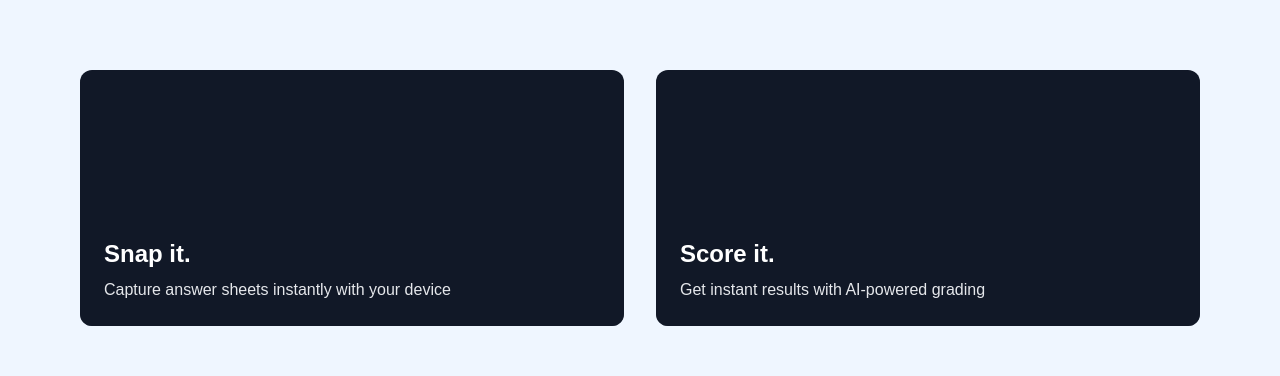
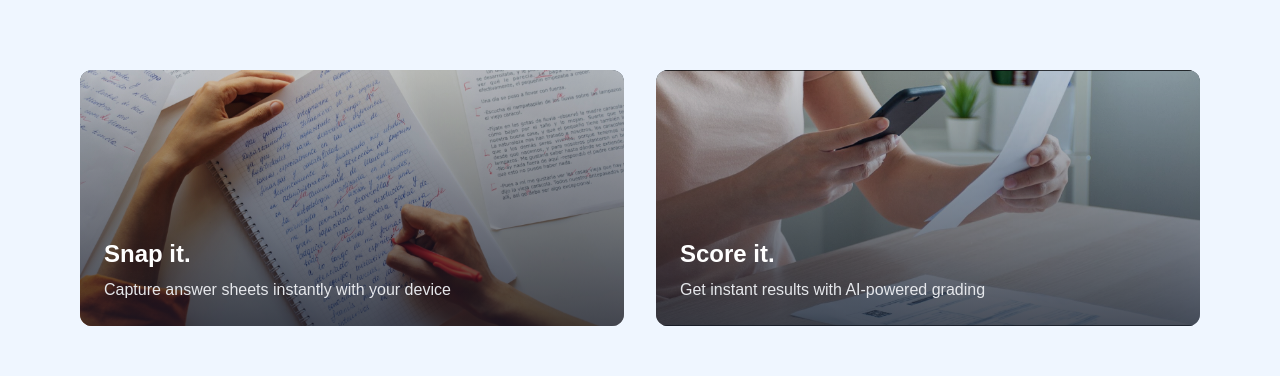
Before and after one commit to MykiellDeovennPagayonan/snapscore-web, a Next.js app: page / in a window 1280 px wide. Shown: the part 342-718 px from the top of the page. Built offline with nearby package versions, Linux system fonts and the light colour scheme; no server answers.

Commit message:
[Add] Images for landing page

```diff
--- a/src/components/Landing.tsx
+++ b/src/components/Landing.tsx
@@ -25,12 +25,12 @@ const Landing = () => {
       <div className="grid md:grid-cols-2 gap-8 mb-24">
         <div className="relative h-64 group transform hover:scale-105 transition-transform duration-200">
           <div className="absolute inset-0 bg-gray-900 rounded-xl overflow-hidden">
-            {/* <Image
-              src="/images/writing.jpg"
+            <Image
+              src="/images/writing.png"
               alt="Student writing notes"
               fill
               className="object-cover opacity-80 group-hover:opacity-70 transition-opacity duration-200"
-            /> */}
+            />
             <div className="absolute inset-0 bg-gradient-to-b from-transparent to-gray-900/70" />
             <div className="absolute bottom-6 left-6 text-white">
               <h3 className="text-2xl font-bold mb-2">Snap it.</h3>
@@ -40,12 +40,12 @@ const Landing = () => {
         </div>
         <div className="relative h-64 group transform hover:scale-105 transition-transform duration-200">
           <div className="absolute inset-0 bg-gray-900 rounded-xl overflow-hidden">
-            {/* <Image
-              src="/images/grading.jpg"
+            <Image
+              src="/images/grading.png"
               alt="Grading papers"
               fill
               className="object-cover opacity-80 group-hover:opacity-70 transition-opacity duration-200"
-            /> */}
+            />
             <div className="absolute inset-0 bg-gradient-to-b from-transparent to-gray-900/70" />
             <div className="absolute bottom-6 left-6 text-white">
               <h3 className="text-2xl font-bold mb-2">Score it.</h3>
```
Also changed, not shown: public/images/grading.png (added), public/images/writing.png (added).
